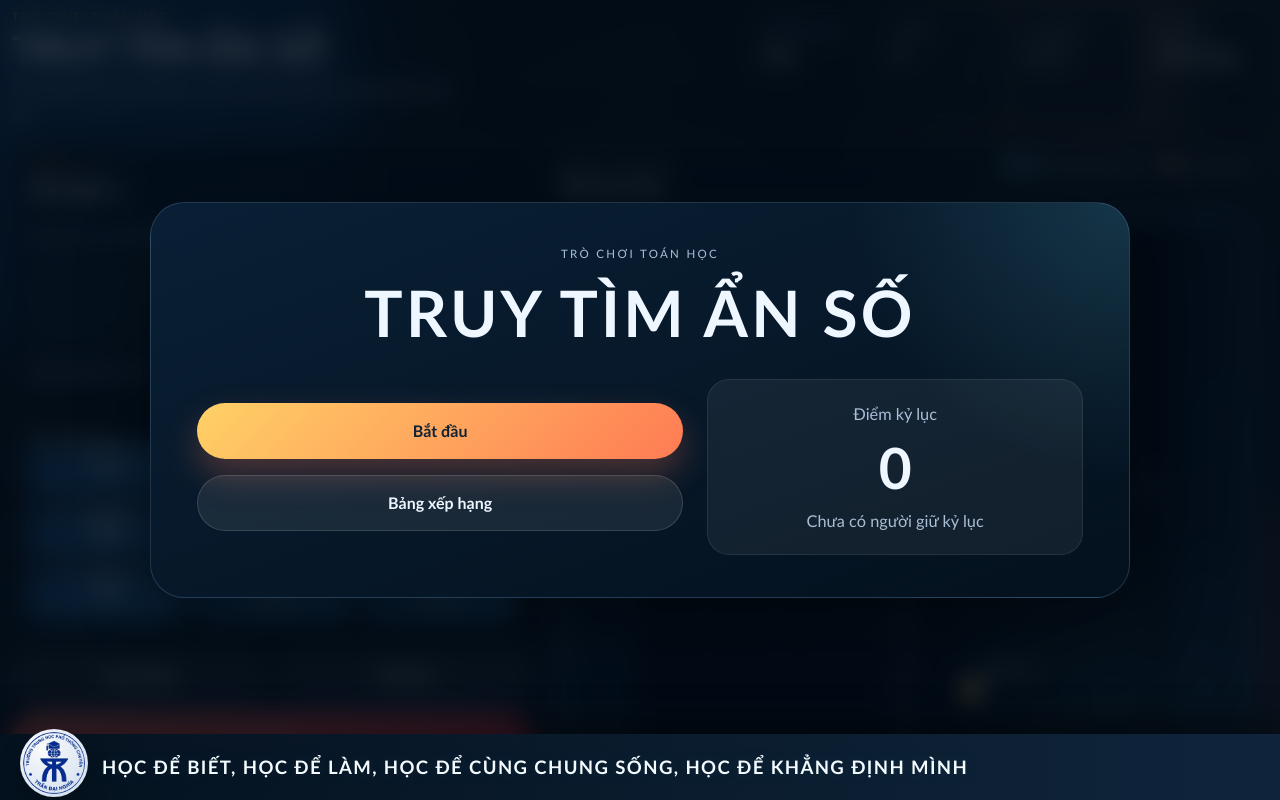
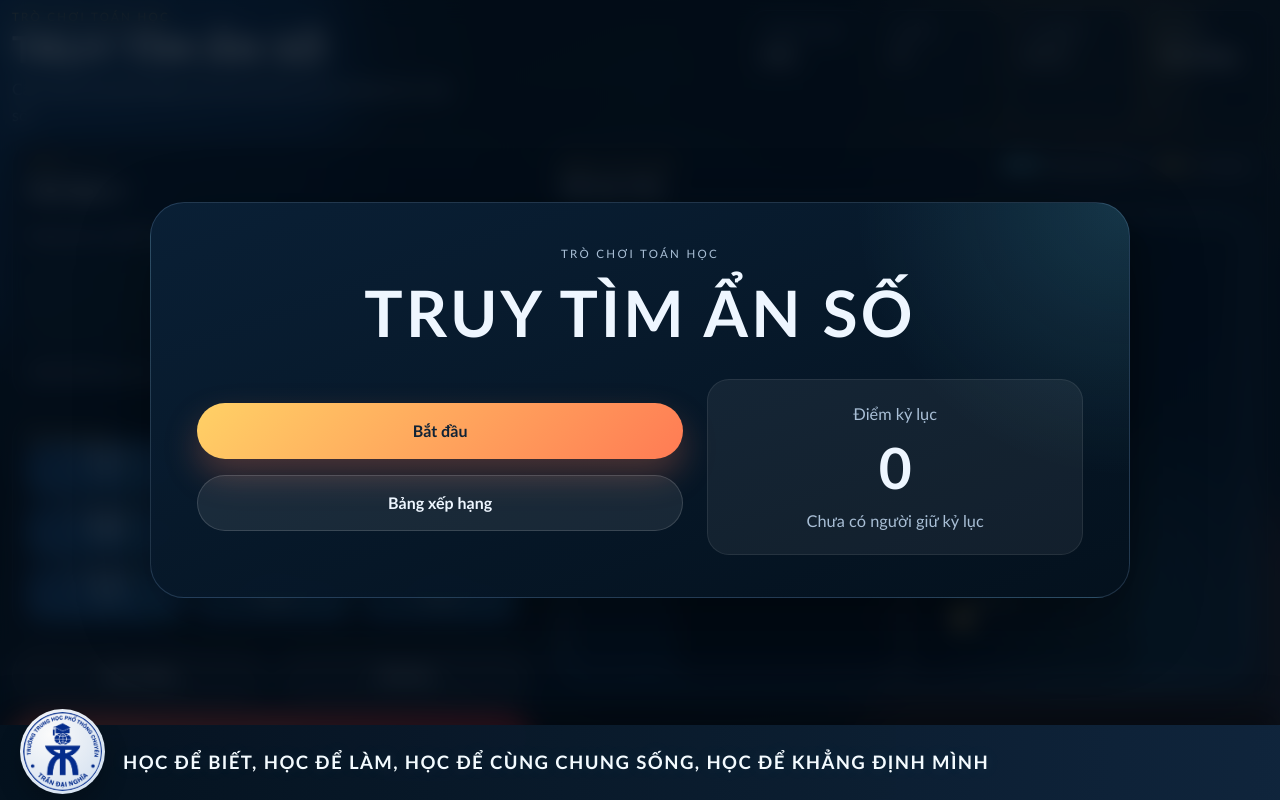
Before and after one commit to KhanhDang2912/TruyTimAnSo, a plain HTML site: page index.html in a window 1280 px wide. Drawn offline with Linux system fonts and the light colour scheme.

Commit message:
Add files via upload

```diff
--- a/styles.css
+++ b/styles.css
@@ -17,7 +17,9 @@
   --preview: #ffd166;
   --chip-1: #153f6e;
   --chip-2: #1f5e95;
-  --footer-banner-height: 5px;
+  --footer-banner-height: 75px;
+  --footer-logo-size: 68px;
+  --footer-logo-lift: -8px;
 }
 
 * {
@@ -82,7 +84,7 @@ body.fever-active {
   width: min(1340px, calc(100vw - 24px));
   margin: 0 auto;
   height: calc(100vh - var(--footer-banner-height));
-  padding: 10px 0 12px;
+  padding: 10px 0 calc(var(--footer-banner-height) - 50px);
   display: grid;
   grid-template-rows: auto 1fr;
   gap: 12px;
@@ -93,15 +95,16 @@ body.fever-active {
   left: 0;
   right: 0;
   bottom: 0;
-  min-height: var(--footer-banner-height);
+  height: var(--footer-banner-height);
   padding: 3px 20px;
   display: flex;
   align-items: center;
-  gap: 14px;
+  gap: 18px;
   background:
     linear-gradient(90deg, rgba(4, 18, 31, 0.98), rgba(16, 38, 61, 0.96));
   box-shadow: 0 -18px 30px rgba(0, 0, 0, 0.34);
   backdrop-filter: blur(16px);
+  overflow: visible;
   z-index: 40;
 }
 
@@ -112,11 +115,12 @@ body.fever-active {
 }
 
 .school-banner__logo {
-  width: 68px;
-  height: 68px;
+  width: 85px;
+  height: 85px;
   flex: 0 0 auto;
   object-fit: contain;
-  margin-top: -8px;
+  margin-top: var(--footer-logo-lift);
+  margin-bottom: 15px;
   padding: 3px;
   border-radius: 50%;
   background: radial-gradient(circle at 35% 30%, rgba(255, 255, 255, 0.98), rgba(221, 236, 255, 0.92));
@@ -126,7 +130,7 @@ body.fever-active {
 .school-banner__text {
   margin: 0;
   color: #f4fbff;
-  font-size: clamp(0.92rem, 1.45vw, 1.16rem);
+  font-size: clamp(0.92rem, 2.45vw, 1.16rem);
   font-weight: 800;
   letter-spacing: 0.075em;
   line-height: 1.08;
@@ -1170,6 +1174,8 @@ body.fever-active .fever-card::after {
 @media (max-width: 920px) {
   :root {
     --footer-banner-height: 78px;
+    --footer-logo-size: 60px;
+    --footer-logo-lift: -6px;
   }
 
   body {
@@ -1267,12 +1273,6 @@ body.fever-active .fever-card::after {
     gap: 12px;
   }
 
-  .school-banner__logo {
-    width: 60px;
-    height: 60px;
-    margin-top: -6px;
-  }
-
   .school-banner__text {
     font-size: 0.86rem;
     letter-spacing: 0.05em;
@@ -1283,6 +1283,8 @@ body.fever-active .fever-card::after {
 @media (max-width: 720px) {
   :root {
     --footer-banner-height: 90px;
+    --footer-logo-size: 52px;
+    --footer-logo-lift: -4px;
   }
 
   .hud {
@@ -1313,12 +1315,6 @@ body.fever-active .fever-card::after {
     gap: 10px;
   }
 
-  .school-banner__logo {
-    width: 52px;
-    height: 52px;
-    margin-top: -4px;
-  }
-
   .school-banner__text {
     font-size: 0.74rem;
     line-height: 1.12;
```
